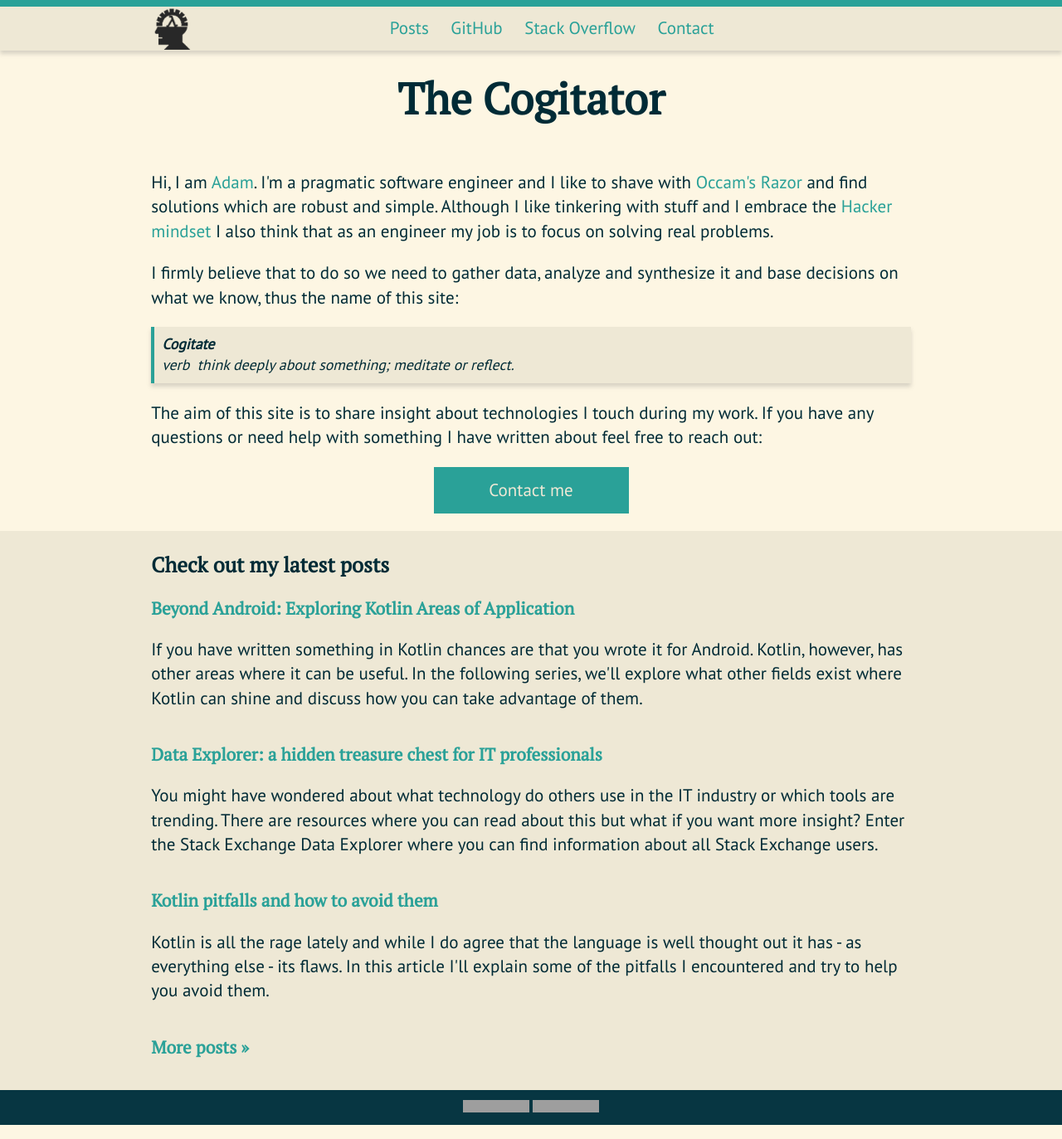
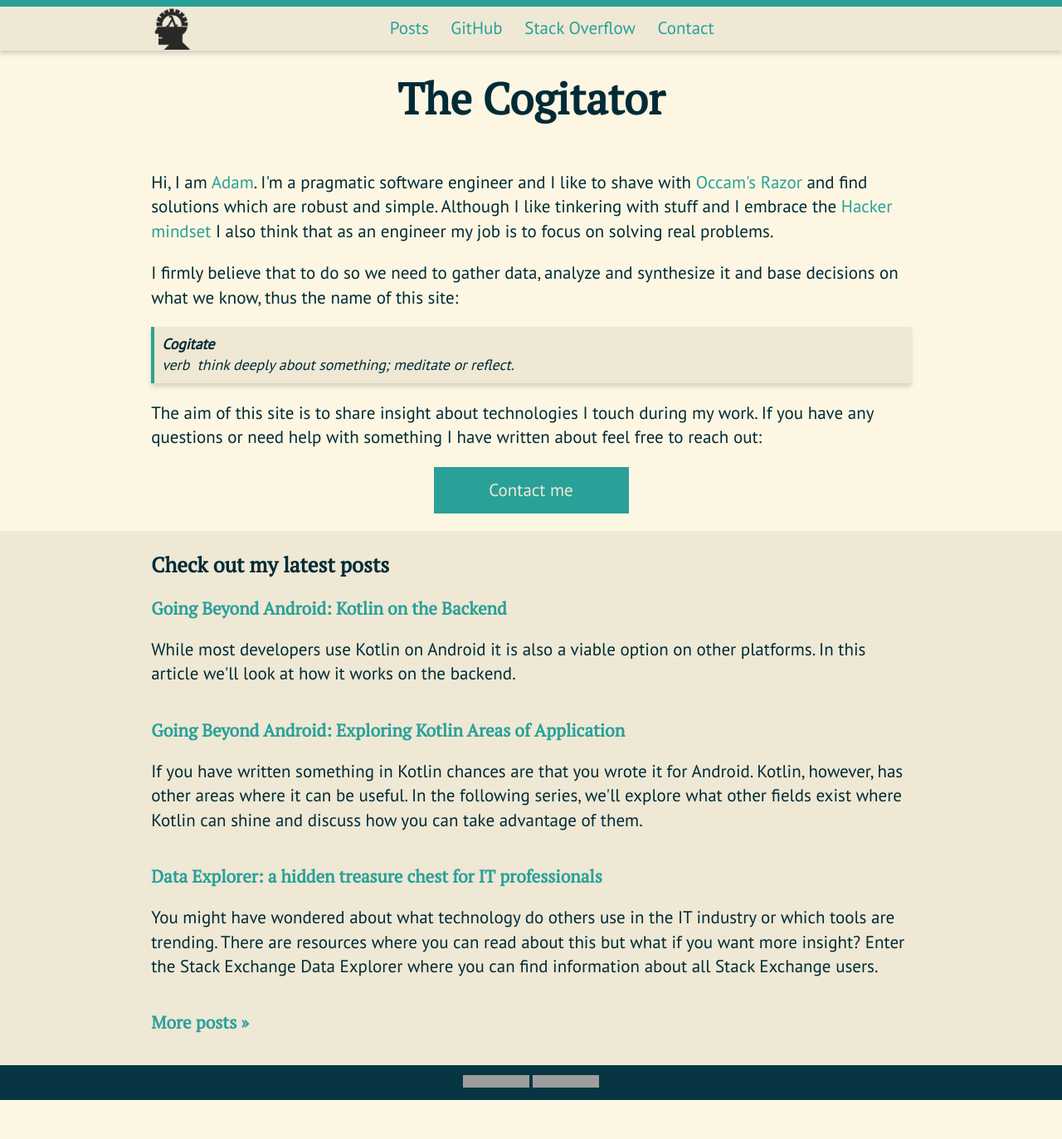
Before and after one commit to Hexworks/the-cogitator, a Jekyll site: the page built from index.html, in a window 1280 px wide. Shown: the whole page at 83% size. Built offline with Jekyll 4.4.1, drawn with Linux system fonts in a browser that asks for light colours; after the commit the page ends 1343 px from its top, so only the background shows below that; grey boxes are pictures that could not be loaded.

Commit message:
adding new post

```diff
--- a/_posts/2017-12-21-beyond-android-exploring-kotlin-areas-of-application.md
+++ b/_posts/2017-12-21-beyond-android-exploring-kotlin-areas-of-application.md
@@ -1,6 +1,6 @@
 ---
 layout: post
-title:  "Beyond Android: Exploring Kotlin Areas of Application"
+title:  "Going Beyond Android: Exploring Kotlin Areas of Application"
 excerpt: If you have written something in Kotlin chances are that you wrote it for Android. Kotlin, however, has other areas where it can be useful. In the following series, we'll explore what other fields exist where Kotlin can shine and discuss how you can take advantage of them.
 comments: true
 ---
--- /dev/null
+++ b/_posts/2018-01-06-going-beyond-android-kotlin-on-the-backend.md
@@ -0,0 +1,8 @@
+---
+layout: post
+title:  "Going Beyond Android: Kotlin on the Backend"
+excerpt: While most developers use Kotlin on Android it is also a viable option on other platforms. In this article
+          we'll look at how it works on the backend.
+comments: true
+---
+{% include articles/en/2018-01-06-going-beyond-android-kotlin-on-the-backend.md %}
```
